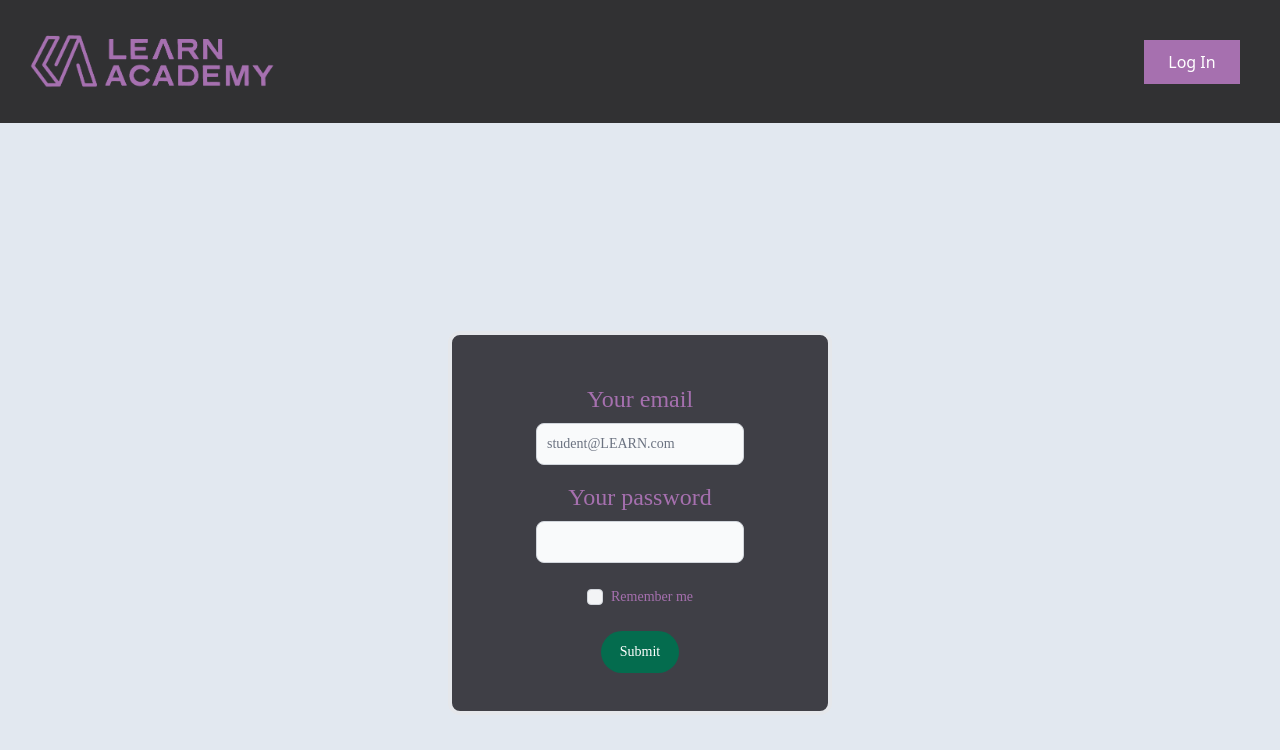
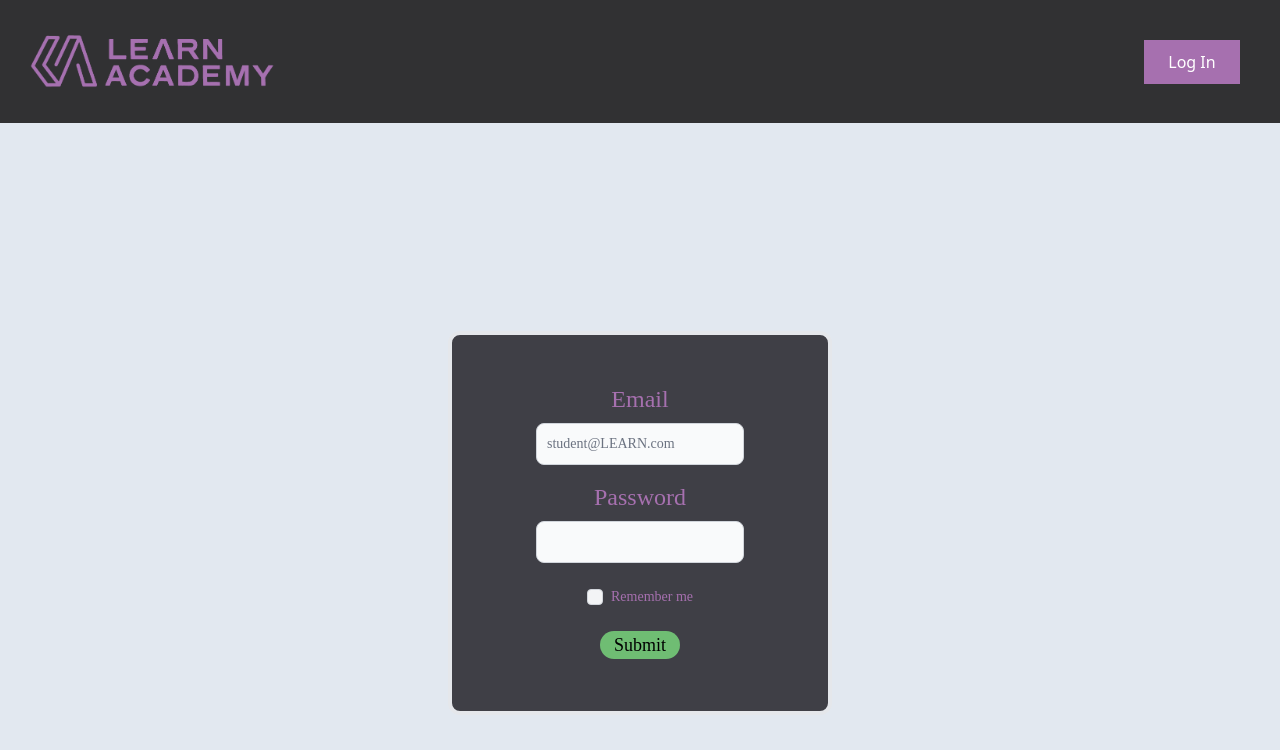
Before and after one commit to LEARNAcademy/student-application, a React (Create React App) app: page / in a window 1280 px wide. Shown: the top 750 px of the page. Built offline with nearby package versions, Linux system fonts and the light colour scheme; a web font is replaced by a local one.

Commit message:
✨[54] added Student Login Page,and Login Test Page

```diff
--- a/src/pages/StudentLogin/StudentLogin.js
+++ b/src/pages/StudentLogin/StudentLogin.js
@@ -1,6 +1,6 @@
 import React from "react"
 import { Header } from "../../components/Header"
-import { Checkbox, Button, Label, TextInput } from "flowbite-react"
+import { Checkbox, Label, TextInput } from "flowbite-react"
 
 
 const StudentLogin = () => {
@@ -15,7 +15,7 @@ const StudentLogin = () => {
                 <Label
                   htmlFor="email1"
                 >
-                  <div className="text-2xl text-learnpurple"> Your email</div>
+                  <div className="text-2xl text-learnpurple">Email</div>
                 </Label>
               </div>
               <TextInput
@@ -29,7 +29,7 @@ const StudentLogin = () => {
                 <Label
                   htmlFor="password1"
                 >
-                  <div className="text-2xl text-learnpurple">Your password</div>
+                  <div className="text-2xl text-learnpurple">Password</div>
                 </Label>
               </div>
               <TextInput
@@ -43,11 +43,10 @@ const StudentLogin = () => {
                 <div className="text-learnpurple">Remember me</div>
               </Label>
             </div>
-            <div className="m-auto">
-              <Button type="submit" color="success" pill={true}>
+            <div className="m-auto w-20 rounded-full bg-learngreen text-center text-lg">
+              <button type="submit">
                 Submit
-              </Button>
-
+              </button>
             </div>
           </form>
         </div>
```
